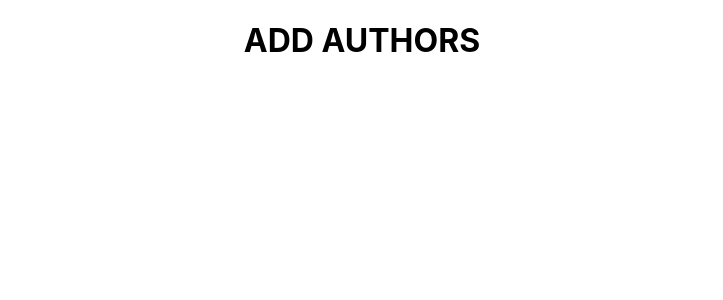
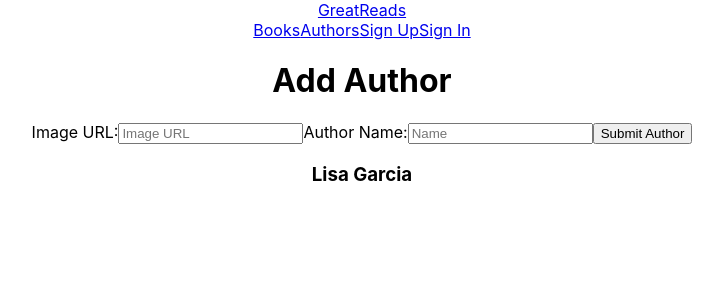
Before and after one commit to lisagarcia13/great-reads, a React (Create React App) app in the folder front-end/client/: page /add-author in a window 1280 px wide. Shown: the top 300 px of the page, without its empty margins (278-1001 px from the left). Built offline with nearby package versions, Linux system fonts and the light colour scheme.

Commit message:
create author added

```diff
--- a/front-end/client/src/App.js
+++ b/front-end/client/src/App.js
@@ -8,7 +8,8 @@ import SignUp from './screens/SignUp'
 import SignIn from './screens/SignIn'
 import SignOut from './screens/SignOut'
 import Home from './screens/Home'
-import AddBook from './screens/AddBook';
+import AddBook from './screens/AddBook'
+import AddAuthor from './screens/AddAuthor'
 
 function App() {
 
@@ -40,13 +41,13 @@ function App() {
         <Route path={'/books'} element={<Books user={user} toggle={toggle }/>} />
         <Route path={'/books/:id'} element={<h1>BOOK DETAIL</h1>} />
         <Route path={'/books/:id/edit'} element={<h1>BOOK EDIT</h1>} />
-        <Route path={'/add-book'} element={user ? <AddBook user={user} setToggle={setToggle}/> : <Navigate to='/sign-up'/>} />
+        <Route path={'/add-book'} element={ <AddBook user={user} setToggle={setToggle}/> } />
         <Route path={'/authors'} element={<Authors user={user} toggle={toggle} />} />
         <Route path={'/authors/:id'} element={<h1>AUTHOR DETAIL</h1>} />
         <Route path={'/authors/:id/edit'} element={<h1>AUTHOR EDIT</h1>} />
-        <Route path={'/add-author'} element={<h1> ADD AUTHORS</h1>} />
+        <Route path={'/add-author'} element={<AddAuthor user={user} setToggle={setToggle} />} />
         <Route path={'/sign-in'} element={<SignIn setUser={setUser}/>} />
-        <Route path={'/signup'} element={<SignUp setUser={setUser}/>} />
+        <Route path={'/sign-up'} element={<SignUp setUser={setUser}/>} />
         <Route path ={'/sign-out'} element={<SignOut setUser={setUser}/>} />
       </Routes>
     </div>
@@ -54,3 +55,4 @@ function App() {
 }
 
 export default App;
+///user ? >: <Navigate to='/sign-up'/>
--- /dev/null
+++ b/front-end/client/src/screens/AddAuthor.jsx
@@ -0,0 +1,63 @@
+import { useState } from "react";
+import { useNavigate } from "react-router-dom";
+import Layout from "../components/Layout";
+import { createAuthor } from "../services/authors";
+
+function AddAuthor(props) {
+  let nav = useNavigate();
+
+  const [author, setAuthor] = useState({
+    name: "",
+    image: "",
+  });
+
+  const handleChange = (e) => {
+    const { name, value } = e.target;
+    setAuthor({
+      ...author,
+      [name]: value,
+    });
+  };
+
+  const handleSubmit = async (e) => {
+    e.preventDefault();
+    await createAuthor(author);
+    nav("/authors");
+    props.setToggle((prevToggle) => !prevToggle);
+  };
+
+  return (
+    <Layout user={props.user}>
+      <div>
+        <div className="main-create">
+          <div className="sub-create">
+            <div className="create-form">
+              <h1>Add Author</h1>
+              <form onSubmit={handleSubmit}>
+                <label>Image URL:</label>
+                <input
+                  placeholder="Image URL"
+                  value={author.image}
+                  name="image"
+                  required
+                  onChange={handleChange}
+                />
+                <label>Author Name:</label>
+                <input
+                  placeholder="Name"
+                  value={author.name}
+                  name="name"
+                  required
+                  onChange={handleChange}
+                />
+                <button type="submit">Submit Author</button>
+              </form>
+            </div>
+          </div>
+        </div>
+      </div>
+    </Layout>
+  );
+}
+
+export default AddAuthor;
--- a/front-end/client/src/services/users.js
+++ b/front-end/client/src/services/users.js
@@ -3,7 +3,7 @@ import jwtDecode from 'jwt-decode'
 
 export const signUp = async (credentials) => {
   try {
-    const resp = await api.post('user/sign-up', credentials)
+    const resp = await api.post('/sign-up', credentials)
     localStorage.setItem('token', resp.data.token)
     const user = jwtDecode(resp.data.token)
     return user
```
